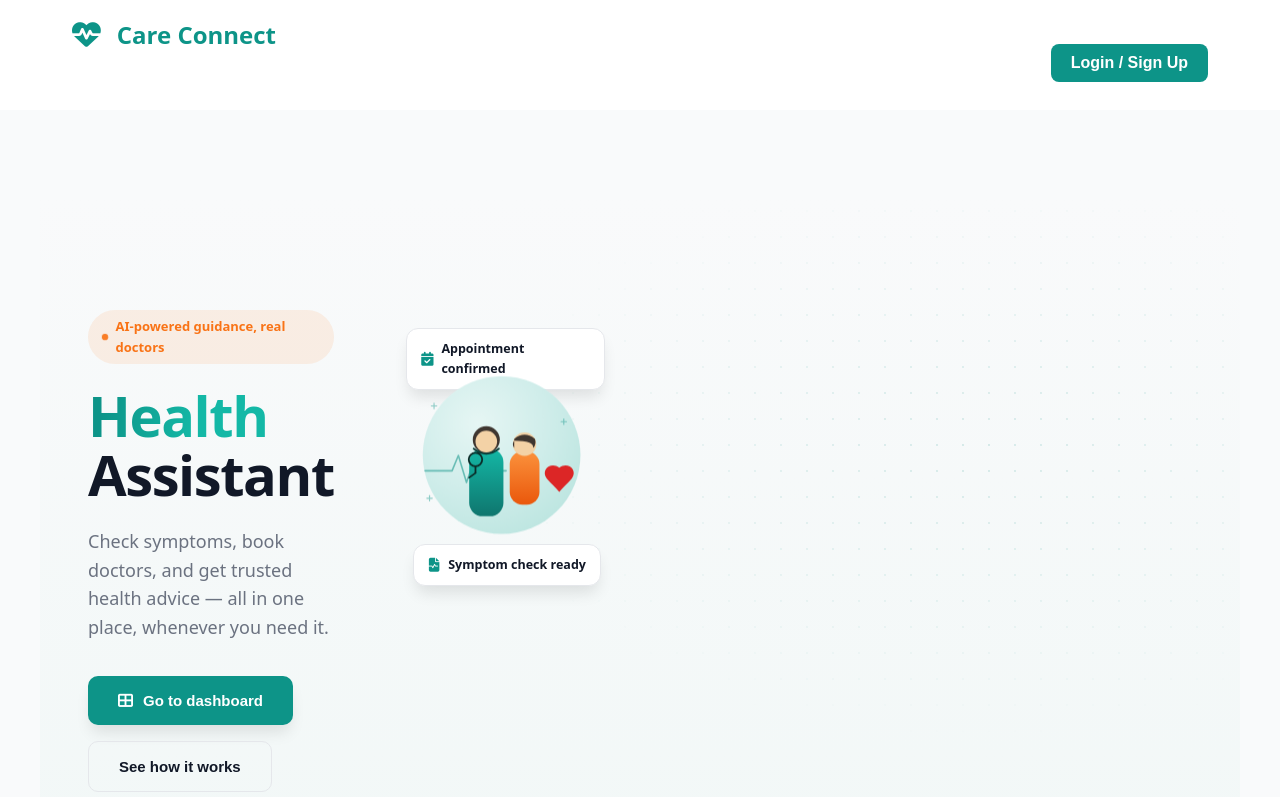
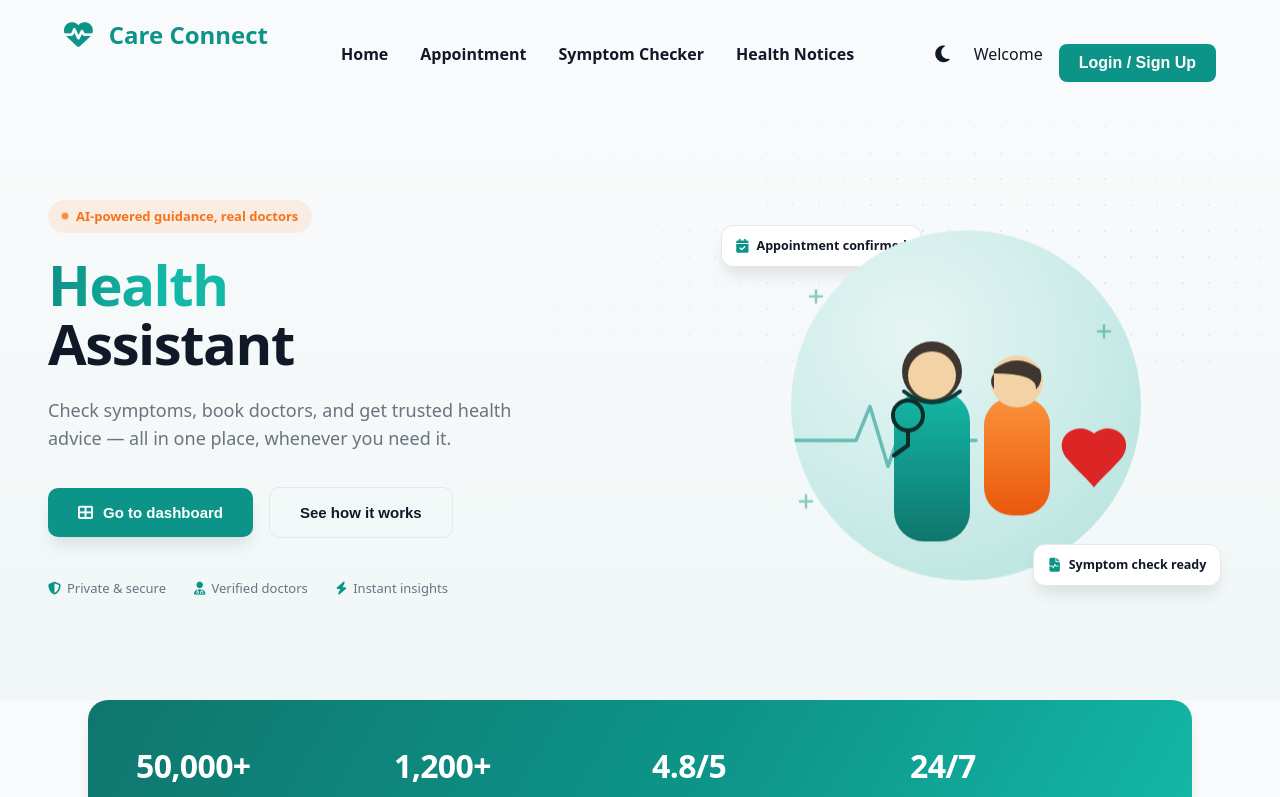
Before and after one commit to RIT2006ESH/Care_Connect1, a React (Create React App) app in the folder frontend/: page / in a window 1280 px wide. Shown: the top 797 px of the page. Built offline with nearby package versions, Linux system fonts and the light colour scheme; no server answers.

Commit message:
Update app configuration and styling

```diff
--- a/frontend/src/App.css
+++ b/frontend/src/App.css
@@ -18,95 +18,8 @@
     padding-top: 0;
   }
 }
-/* Navbar Styles */
-.navbar {
-  background-color: var(--white);
-  box-shadow: 0 2px 10px var(--shadow);
-  position: sticky;
-  top: 0;
-  z-index: 1000;
-  transition: all 0.3s ease;
-}
 
-.nav-container {
-  max-width: 1200px;
-  margin: 0 auto;
-  padding: 1rem 2rem;
-  display: flex;
-  justify-content: space-between;
-  align-items: center;
-}
-
-.logo {
-  display: flex;
-  align-items: center;
-  font-size: 1.5rem;
-  font-weight: 700;
-  color: var(--primary);
-  text-decoration: none;
-}
-
-.logo i {
-  margin-right: 0.5rem;
-  font-size: 1.8rem;
-}
-
-.nav-links {
-  display: flex;
-  list-style: none;
-  gap: 2rem;
-  align-items: center;
-}
-
-.nav-links a {
-  color: var(--text);
-  text-decoration: none;
-  font-weight: 500;
-  transition: color 0.3s ease;
-  position: relative;
-}
-
-.nav-links a:hover {
-  color: var(--primary);
-}
-
-.nav-links a::after {
-  content: '';
-  position: absolute;
-  width: 0;
-  height: 2px;
-  bottom: -5px;
-  left: 50%;
-  background-color: var(--primary);
-  transition: all 0.3s ease;
-  transform: translateX(-50%);
-}
-
-.nav-links a:hover::after {
-  width: 100%;
-}
-
-.nav-buttons {
-  display: flex;
-  gap: 1rem;
-  align-items: center;
-}
-
-.theme-toggle {
-  background: none;
-  border: none;
-  color: var(--text);
-  font-size: 1.2rem;
-  cursor: pointer;
-  padding: 0.5rem;
-  border-radius: 50%;
-  transition: all 0.3s ease;
-}
-
-.theme-toggle:hover {
-  background-color: var(--border);
-}
-
+/* Buttons — shared across Navbar, Home, and other pages */
 .btn {
   padding: 0.75rem 1.5rem;
   border: none;
@@ -162,79 +75,7 @@
   font-size: 0.9rem;
 }
 
-/* Mobile Menu */
-.mobile-menu-toggle {
-  display: none;
-  background: none;
-  border: none;
-  color: var(--text);
-  font-size: 1.5rem;
-  cursor: pointer;
-}
-
-/* Hero Section */
-.hero {
-  padding: 4rem 2rem;
-  max-width: 1200px;
-  margin: 0 auto;
-  display: grid;
-  grid-template-columns: 1fr 1fr;
-  gap: 3rem;
-  align-items: center;
-  min-height: 500px;
-}
-
-.hero-content h1 {
-  font-size: 3rem;
-  font-weight: 700;
-  color: var(--text);
-  margin-bottom: 1rem;
-  line-height: 1.2;
-}
-
-.hero-content .gradient-text {
-  background: linear-gradient(135deg, var(--primary), var(--secondary));
-  -webkit-background-clip: text;
-  -webkit-text-fill-color: transparent;
-  background-clip: text;
-}
-
-.hero-content p {
-  font-size: 1.25rem;
-  color: var(--text-light);
-  margin-bottom: 2rem;
-}
-
-.hero-buttons {
-  display: flex;
-  gap: 1rem;
-  flex-wrap: wrap;
-}
-
-.hero-image {
-  position: relative;
-  display: flex;
-  justify-content: center;
-  align-items: center;
-}
-
-.hero-illustration {
-  width: 100%;
-  max-width: 500px;
-  height: auto;
-  animation: float 3s ease-in-out infinite;
-}
-
-@keyframes float {
-  0%, 100% {
-    transform: translateY(0);
-  }
-  50% {
-    transform: translateY(-20px);
-  }
-}
-
-/* Features Section */
+/* Features Section (used by pages other than Home, if any still reference these classes) */
 .features {
   background-color: var(--white);
   padding: 4rem 2rem;
@@ -388,43 +229,6 @@
 
 /* Responsive Design */
 @media (max-width: 768px) {
-  .nav-links {
-    display: none;
-    position: absolute;
-    top: 100%;
-    left: 0;
-    width: 100%;
-    background-color: var(--white);
-    flex-direction: column;
-    padding: 1rem;
-    box-shadow: 0 2px 10px var(--shadow);
-  }
-
-  .nav-links.active {
-    display: flex;
-  }
-
-  .mobile-menu-toggle {
-    display: block;
-  }
-
-  .hero {
-    grid-template-columns: 1fr;
-    text-align: center;
-  }
-
-  .hero-content h1 {
-    font-size: 2rem;
-  }
-
-  .hero-buttons {
-    justify-content: center;
-  }
-
-  .hero-image {
-    order: -1;
-  }
-
   .floating-action-btn {
     bottom: 20px;
     right: 20px;
--- a/frontend/src/App.js
+++ b/frontend/src/App.js
@@ -15,6 +15,8 @@
 import AdminDashboard from "./pages/AdminDashboard";
 import { AuthProvider } from "./auth/AuthContext";
 import ProtectedRoute from "./components/ProtectedRoute";
+import AdminLayout from "./admin/AdminLayout";
+import { AdminDashboardPage, AdminModulePage } from "./admin/AdminPages";
 
 function App() {
   return (
@@ -53,13 +55,33 @@
               }
             />
             <Route
-              path="admin-dashboard"
+              path="admin"
               element={
                 <ProtectedRoute allowedRoles={["admin"]}>
-                  <AdminDashboard />
+                  <AdminLayout />
                 </ProtectedRoute>
               }
-            />
+            >
+              <Route index element={<Navigate to="dashboard" replace />} />
+              <Route path="dashboard" element={<AdminDashboardPage />} />
+              <Route path="users/doctors" element={<AdminModulePage moduleKey="doctors" />} />
+              <Route path="users/patients" element={<AdminModulePage moduleKey="patients" />} />
+              <Route path="users/staff" element={<AdminModulePage moduleKey="staff" />} />
+              <Route path="hospitals" element={<AdminModulePage moduleKey="hospitals" />} />
+              <Route path="appointments" element={<AdminModulePage moduleKey="appointments" />} />
+              <Route path="health-notices" element={<AdminModulePage moduleKey="notices" />} />
+              <Route path="emergency-alerts" element={<AdminModulePage moduleKey="alerts" />} />
+              <Route path="disease-analytics" element={<AdminModulePage moduleKey="diseaseAnalytics" />} />
+              <Route path="weather-monitoring" element={<AdminModulePage moduleKey="weatherMonitoring" />} />
+              <Route path="reports" element={<AdminModulePage moduleKey="reports" />} />
+              <Route path="notifications" element={<AdminModulePage moduleKey="notifications" />} />
+              <Route path="feedback-complaints" element={<AdminModulePage moduleKey="feedbackComplaints" />} />
+              <Route path="audit-logs" element={<AdminModulePage moduleKey="auditLogs" />} />
+              <Route path="roles-permissions" element={<AdminModulePage moduleKey="rolesPermissions" />} />
+              <Route path="security-center" element={<AdminModulePage moduleKey="securityCenter" />} />
+              <Route path="settings" element={<AdminModulePage moduleKey="settings" />} />
+            </Route>
+            <Route path="admin-dashboard" element={<AdminDashboard />} />
           </Route>
 
           <Route path="*" element={<Navigate to="/" replace />} />
--- a/frontend/src/index.css
+++ b/frontend/src/index.css
@@ -1,34 +1,61 @@
 :root {
   --primary: #0D9488;
-  --secondary: #14B8A6;
-  --accent: #0D9488;
+  --primary-light: #14B8A6;
+  --primary-dark: #0F766E;
+  --primary-ink: #064E47;
+  --accent: #F97316;
   --background: #F9FAFB;
+  --hero-tint: #F0F7F6;
   --text: #111827;
-  --text-light: #6B7280;
+  --text-primary: #111827;
+  --text-secondary: #6B7280;
+  --border: #E5E7EB;
   --white: #FFFFFF;
-  --shadow: rgba(0, 0, 0, 0.1);
-  --border: #E5E7EB;
+  --shadow: 0 1px 3px 0 rgba(0, 0, 0, 0.1);
+  --shadow-lg: 0 20px 40px -12px rgba(13, 148, 136, 0.18);
+  --shadow-card-hover: 0 24px 48px -16px rgba(13, 148, 136, 0.28);
+  --radius: 12px;
 }
 
-[data-theme="light"] {
-  --background: #111827;
-  --text: #03000000;
-  --text-light: #9CA3AF;
-  --white: #1F2937;
-  --shadow: rgba(0, 0, 0, 0.3);
-  --border: #374151;
+[data-theme="dark"] {
+  --background: #0F172A;
+  --hero-tint: #16213A;
+  --white: #1E293B;
+  --text: #F1F5F9;
+  --text-primary: #F1F5F9;
+  --text-secondary: #94A3B8;
+  --border: #334155;
+  --shadow: 0 1px 3px 0 rgba(0, 0, 0, 0.4);
+  --shadow-lg: 0 20px 40px -12px rgba(0, 0, 0, 0.5);
+  --shadow-card-hover: 0 24px 48px -16px rgba(0, 0, 0, 0.6);
 }
 
 * {
-  margin: 0;
-  padding: 0;
   box-sizing: border-box;
 }
 
+html, body {
+  margin: 0;
+  padding: 0;
+}
+
 body {
-  font-family: 'Inter', sans-serif;
-  background-color: var(--background);
+  font-family: -apple-system, BlinkMacSystemFont, 'Segoe UI', Roboto,
+    'Helvetica Neue', Arial, sans-serif;
+  -webkit-font-smoothing: antialiased;
+  -moz-osx-font-smoothing: grayscale;
+  background: var(--background);
   color: var(--text);
-  line-height: 1.6;
   transition: background-color 0.3s ease, color 0.3s ease;
 }
+
+code {
+  font-family: source-code-pro, Menlo, Monaco, Consolas, 'Courier New',
+    monospace;
+}
+
+#root {
+  min-height: 100vh;
+  display: flex;
+  flex-direction: column;
+}
```
